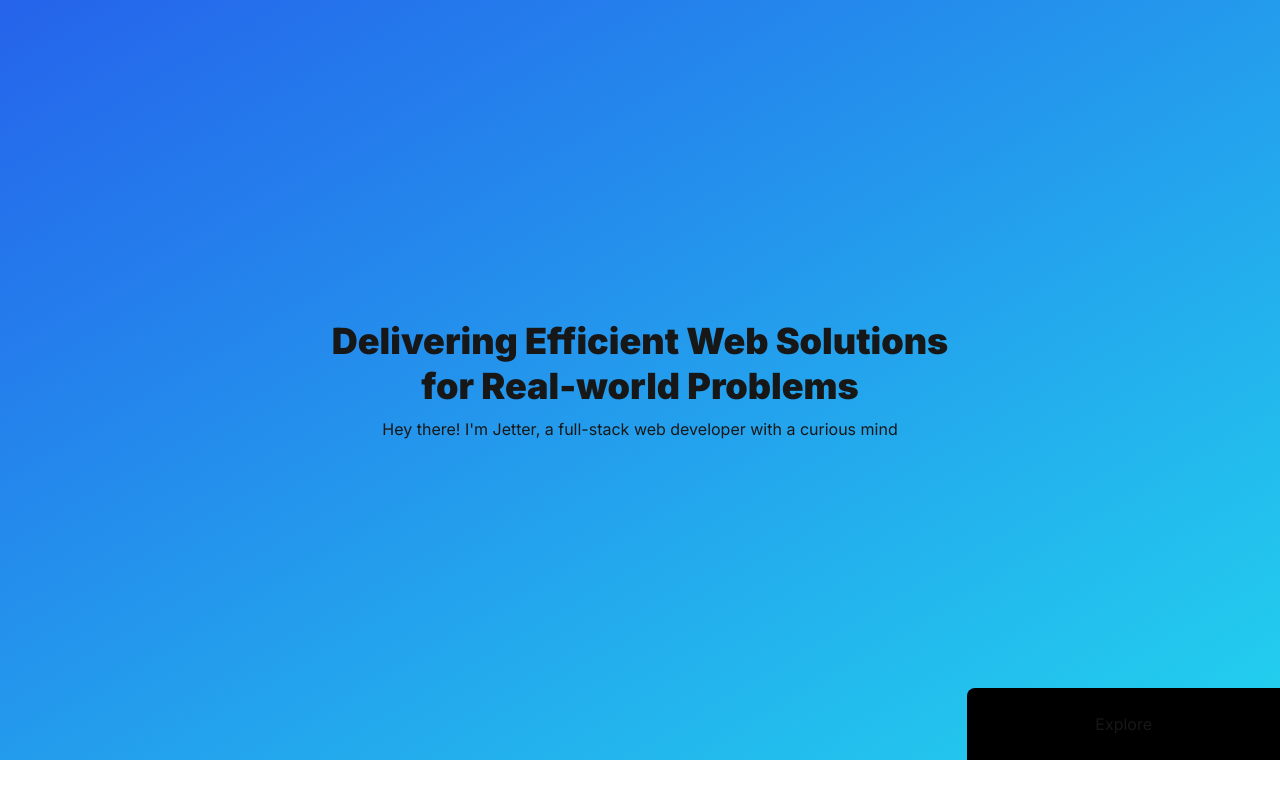
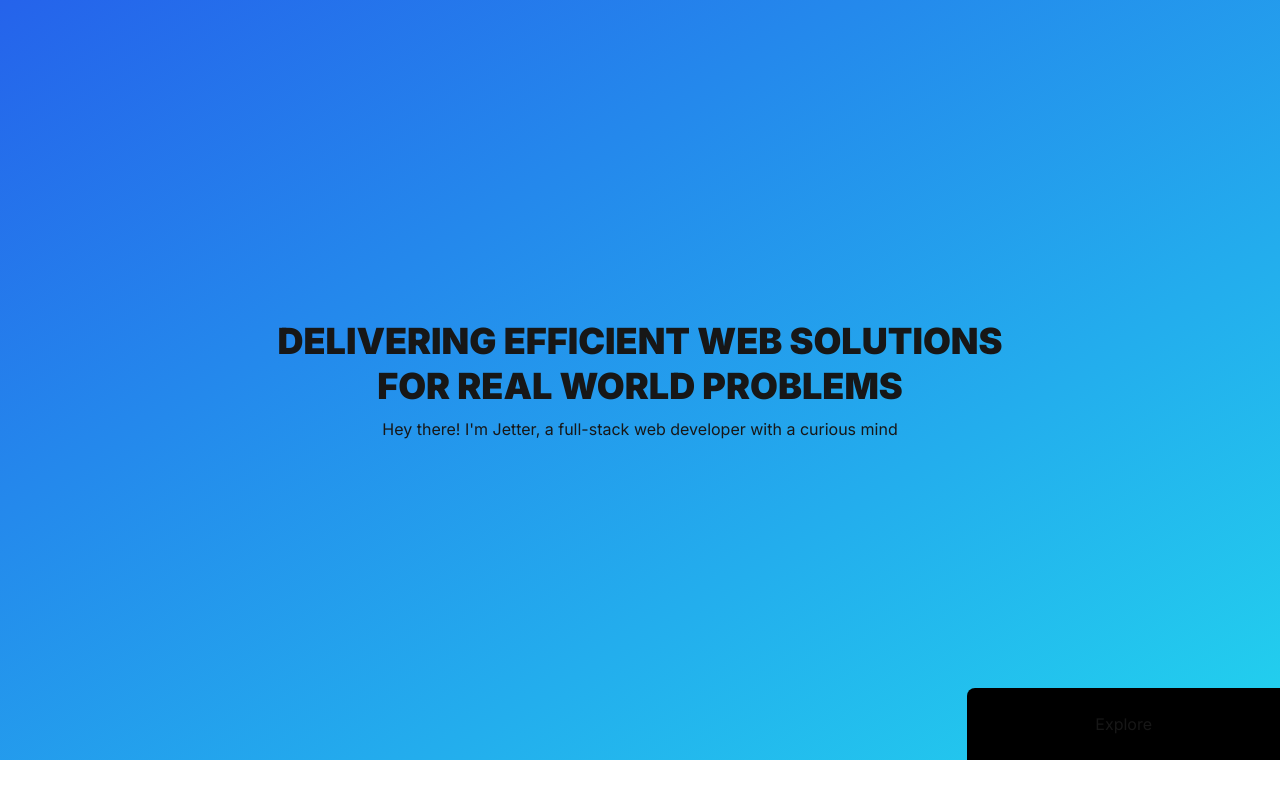
Before and after one commit to jetsgarcia/personal-website, a Next.js app: page / in a window 1280 px wide. Built offline with nearby package versions, Linux system fonts and the light colour scheme.

Commit message:
Capitalize headline text

```diff
--- a/app/page.tsx
+++ b/app/page.tsx
@@ -5,9 +5,9 @@ export default function Home() {
         <div className="grid place-items-center text-center h-[calc(100dvh-40px)] bg-gradient-to-br from-blue-600 to-cyan-400">
           <div className="grid gap-2 max-w-[120rem] m-auto px-14 2xl:px-56">
             <h1 className="text-4xl 2xl:text-5xl leading-tight 2xl:leading-normal font-black">
-              Delivering <b>Efficient Web Solutions</b>
+              DELIVERING EFFICIENT WEB SOLUTIONS
               <br />
-              for <b>Real-world Problems</b>
+              FOR REAL WORLD PROBLEMS
             </h1>
             <p>
               Hey there! I&apos;m Jetter, a full-stack web developer with a
```
